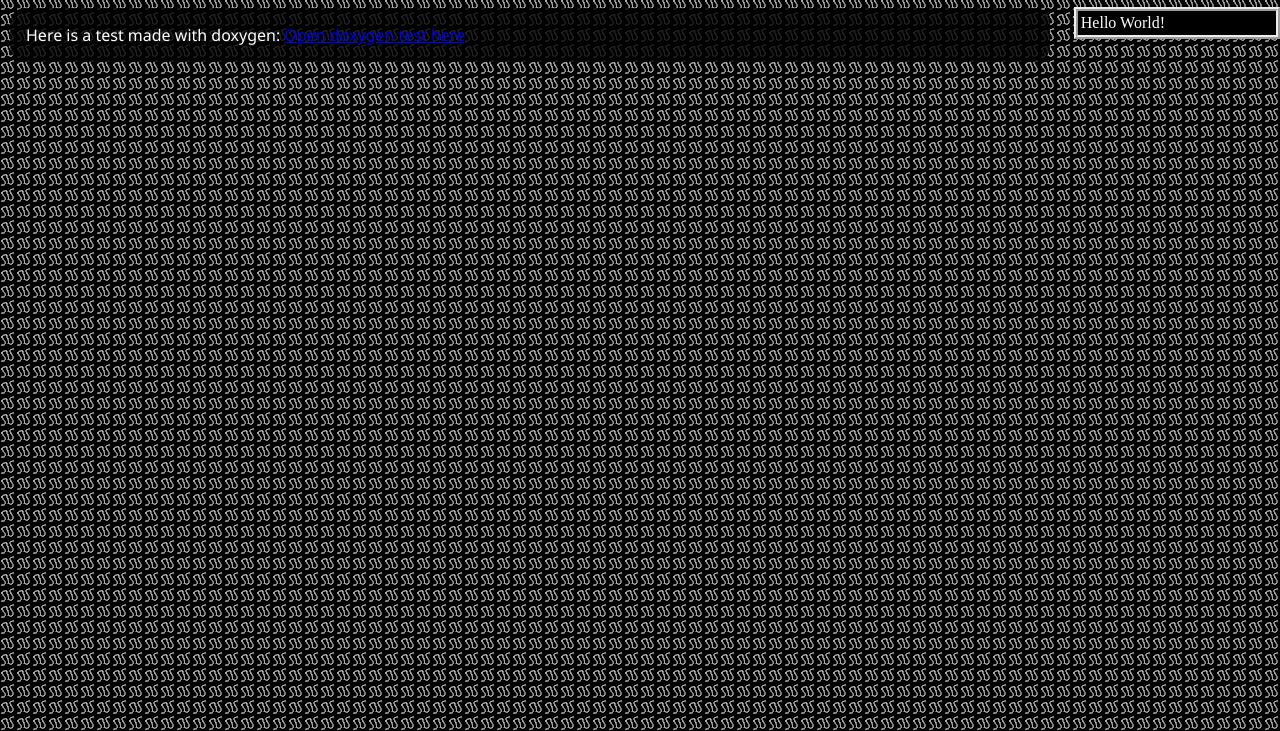
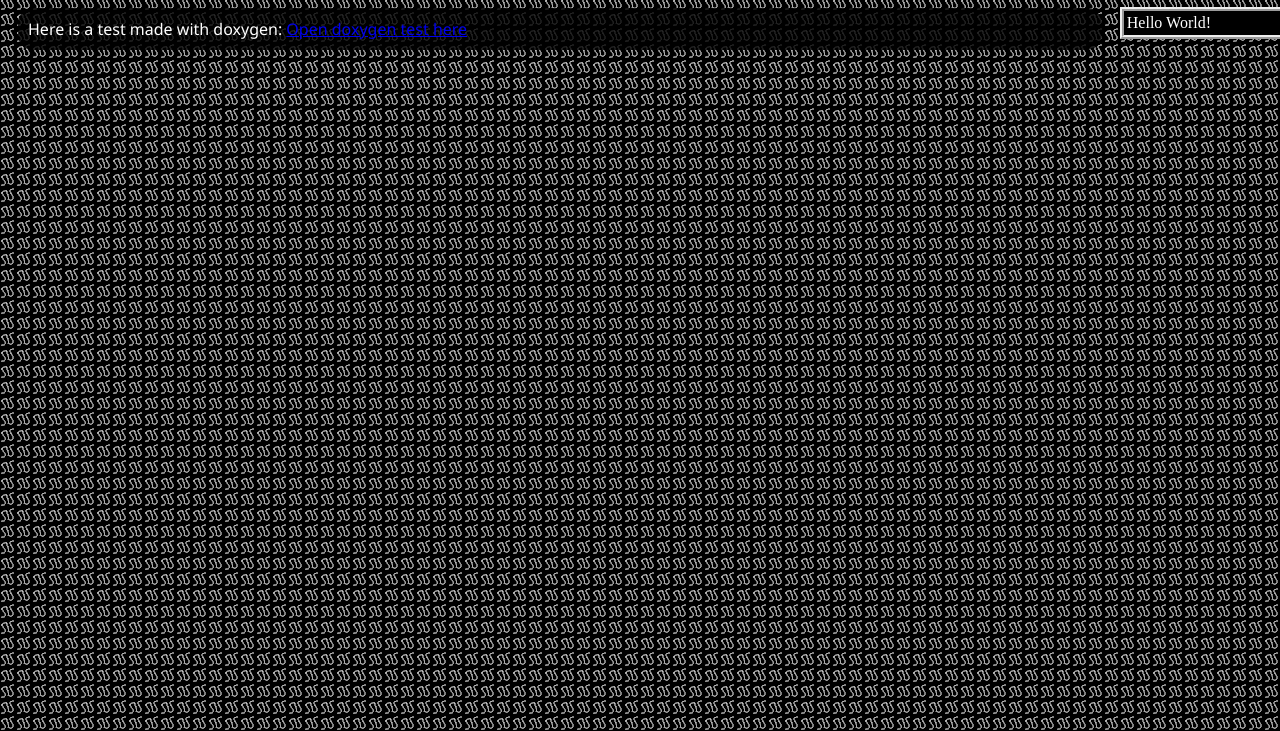
Before and after one commit to FutureLizard205/FutureLizard205.github.io, a plain HTML site: page index.html in a window 1280 px wide. Shown: the part 69-800 px from the top of the page. Drawn offline with Linux system fonts and the light colour scheme.

Commit message:
Fix left & right css styles

```diff
--- a/styles.css
+++ b/styles.css
@@ -16,12 +16,15 @@
   color: #FFFFFF;
   background: rgba(1,1,1,0.8);
   border-radius: 15px;
-  width: 80%;
-  padding: 1rem;
+
+  padding: 10px;
   font-family: "Segoe UI","Arial";
   font-size: 16px;
-  left: 0;
-  border: 4px;
+  left: 8px;
+
+  border: 10px;
+  position: relative;
+  margin-right: 176px;
 }
 
 .right {
@@ -30,11 +33,15 @@
   position: absolute;
   top: 60px;
   right: 0;
-  width: 15%;
+  width: 150px;
 
-  border: 4px solid;
+  border-left: 4px;
+  border-top: 4px;
+  border-bottom: 4px;
+  border-right: 0px;
   border-style: ridge;
   padding: 0.2rem;
+
 }
 
 .body {
```
